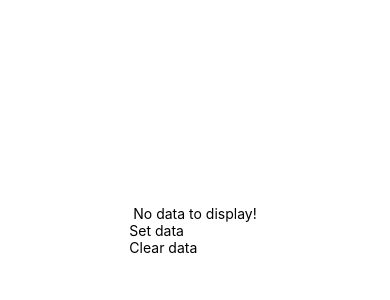
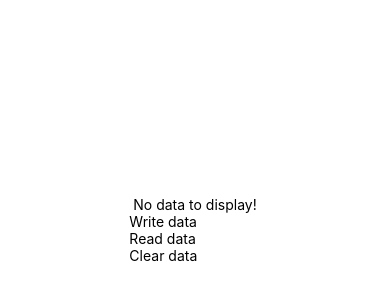
Before and after one commit to CallumKirkman/CalendarProductivity, a React Native app: screen / in a window 390 px wide. Shown: the part 192-492 px from the top of the page. Built offline with nearby package versions, Linux system fonts and the light colour scheme; what react-native-timetable, react-native-week-view would draw is missing.

Commit message:
Split test into read and write files, called in test

```diff
--- a/app/screens/main/Test.js
+++ b/app/screens/main/Test.js
@@ -1,51 +1,13 @@
 import React, { useState, useEffect } from "react";
-import {
-  StyleSheet,
-  Text,
-  View,
-  TouchableOpacity,
-  TextInput,
-} from "react-native";
+import { StyleSheet, Text, View, TouchableOpacity } from "react-native";
 
 import AsyncStorage from "@react-native-async-storage/async-storage";
 
-import eventsData from "../../components/eventsData";
-import deadlinesData from "../../components/deadlinesData";
+import writeData from "./writeDataTest";
+import readData from "./readDataTest";
 
-export default function App() {
-  const EVENTS_KEY = "@events_key";
-  const DEADLINES_KEY = "@deadlines_key";
-
+const App = () => {
   const [data, setData] = useState("");
-
-  const saveEventsArray = async () => {
-    try {
-      const jsonValue = JSON.stringify(eventsData);
-      await AsyncStorage.setItem(EVENTS_KEY, jsonValue);
-
-      alert("Data successfully saved");
-    } catch (e) {
-      alert("Failed to save the data to the storage");
-    }
-  };
-
-  const readEventsArray = async () => {
-    try {
-      const jsonValue = await AsyncStorage.getItem(EVENTS_KEY);
-      let jsonList = [];
-
-      if (jsonValue !== null) {
-        for (var i = 0; i < eventsData.length; i++) {
-          jsonList.push(eventsData[i]);
-        }
-
-        console.log(jsonList);
-        // setData(jsonList);
-      }
-    } catch (e) {
-      alert("Failed to fetch the data from storage");
-    }
-  };
 
   const clearStorage = async () => {
     try {
@@ -57,24 +19,20 @@ export default function App() {
     }
   };
 
-  const sendData = () => {
-    if (!eventsData) return;
-    saveEventsArray(eventsData);
-    setData("");
-    readEventsArray();
-  };
-
-  useEffect(() => {
-    readEventsArray();
-  }, []);
+  // useEffect(() => {
+  //   readEventsArray();
+  // }, []);
 
   return (
     <View style={styles.container}>
       <View>
         <Text> {data ? `${data}` : "No data to display!"} </Text>
 
-        <TouchableOpacity onPress={sendData}>
-          <Text>Set data</Text>
+        <TouchableOpacity onPress={writeData}>
+          <Text>Write data</Text>
+        </TouchableOpacity>
+        <TouchableOpacity onPress={readData}>
+          <Text>Read data</Text>
         </TouchableOpacity>
         <TouchableOpacity onPress={clearStorage}>
           <Text>Clear data</Text>
@@ -82,7 +40,9 @@ export default function App() {
       </View>
     </View>
   );
-}
+};
+
+export default App;
 
 const styles = StyleSheet.create({
   container: {
--- /dev/null
+++ b/app/screens/main/readDataTest.js
@@ -0,0 +1,31 @@
+import AsyncStorage from "@react-native-async-storage/async-storage";
+
+import eventsData from "../../components/eventsData";
+import deadlinesData from "../../components/deadlinesData";
+
+const readData = () => {
+  const EVENTS_KEY = "@events_key";
+  const DEADLINES_KEY = "@deadlines_key";
+
+  const readEventsArray = async () => {
+    try {
+      const jsonValue = await AsyncStorage.getItem(EVENTS_KEY);
+      let jsonList = [];
+
+      if (jsonValue !== null) {
+        for (var i = 0; i < eventsData.length; i++) {
+          jsonList.push(eventsData[i]);
+        }
+
+        console.log(jsonList);
+        // return jsonList;
+      }
+    } catch (e) {
+      alert("Failed to fetch the data from storage");
+    }
+  };
+
+  return readEventsArray();
+};
+
+export default readData;
--- /dev/null
+++ b/app/screens/main/writeDataTest.js
@@ -0,0 +1,29 @@
+import AsyncStorage from "@react-native-async-storage/async-storage";
+
+import eventsData from "../../components/eventsData";
+import deadlinesData from "../../components/deadlinesData";
+
+const writeData = () => {
+  const EVENTS_KEY = "@events_key";
+  const DEADLINES_KEY = "@deadlines_key";
+
+  const saveEventsArray = async () => {
+    try {
+      const jsonValue = JSON.stringify(eventsData);
+      await AsyncStorage.setItem(EVENTS_KEY, jsonValue);
+
+      alert("Data successfully saved");
+    } catch (e) {
+      alert("Failed to save the data to the storage");
+    }
+  };
+
+  // const sendData = () => {
+  //   if (!eventsData) return;
+  //   saveEventsArray(eventsData);
+  // };
+
+  return saveEventsArray(eventsData);
+};
+
+export default writeData;
```
